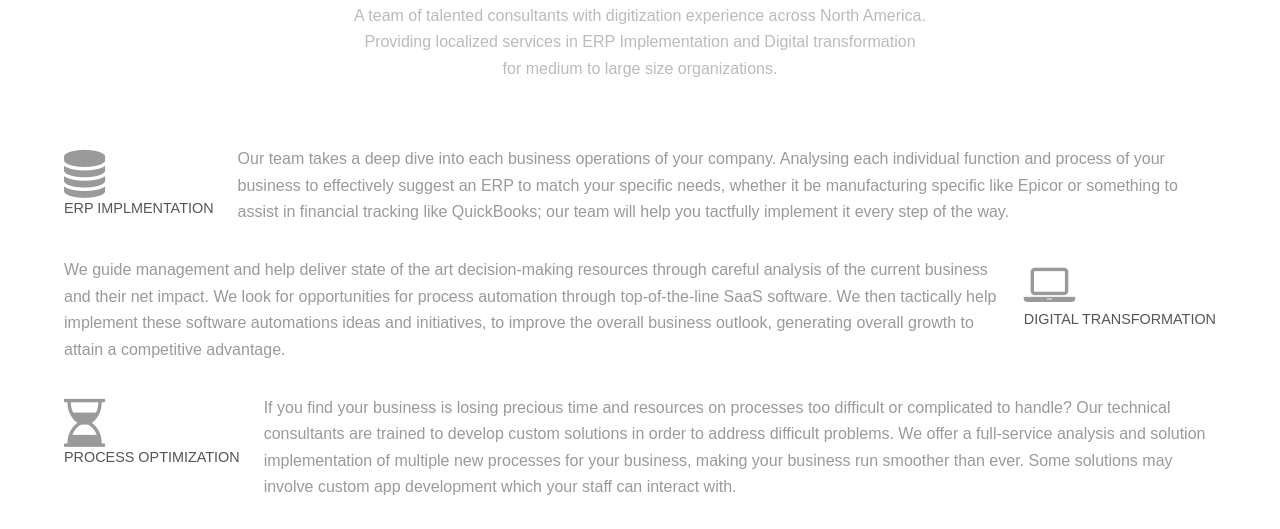
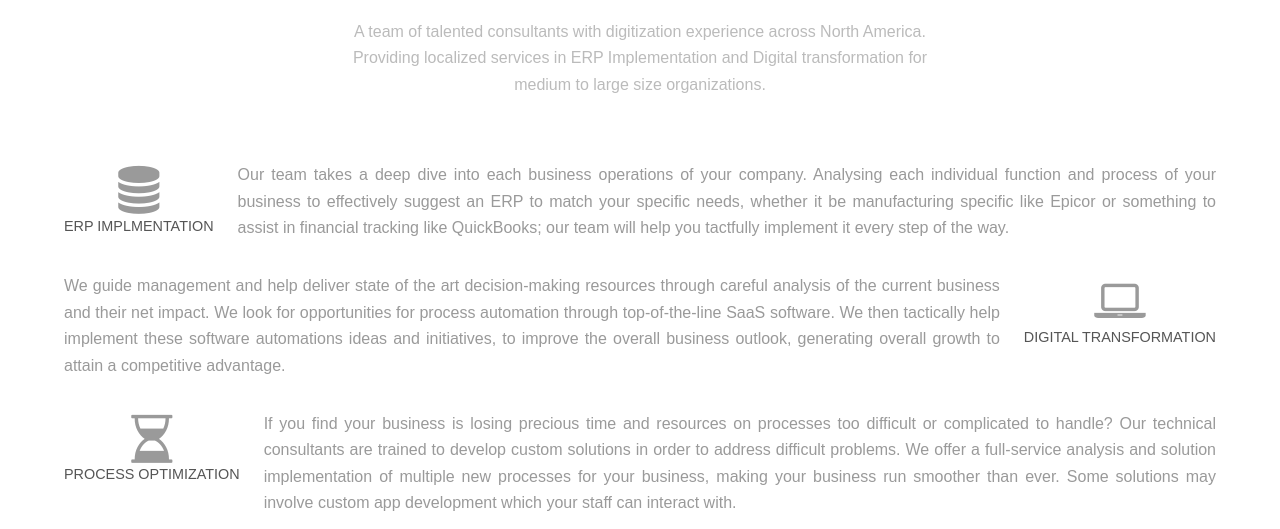
Before and after one commit to nmpereira/Andromedus.Web, a plain HTML site: page Aboutus.html in a window 1280 px wide. Shown: the part 209-738 px from the top of the page. Drawn offline with Linux system fonts and the light colour scheme; a web font is replaced by a local one.

Commit message:
Updates to Aboutus CSS

```diff
--- a/Aboutus.html
+++ b/Aboutus.html
@@ -30,35 +30,40 @@
 				<div class="inner">
 					<header class="align-center">
 						<h2>About Us</h2>
-						<p>A team of talented consultants with digitization experience across North America.<br> Providing localized services in ERP Implementation and Digital transformation<br> for medium to large size organizations.</p>
+						<div class ="iconcenter">
+						<p class="textalignment2">A team of talented consultants with digitization experience across North America. Providing localized services in ERP Implementation and Digital transformation for medium to large size organizations.</p></div>
 					</header>
 					<div class="image round left">
-						<span class="icon fas fa-database" ><br>
+						<div class ="iconcenter">
+						<span class="icon fas fa-database" ><br></div>
 							<h5>ERP IMPLMENTATION</h5>
 					</div>
-					<p>Our team takes a deep dive into each business operations of your company. Analysing each individual function and process of your business to effectively suggest an ERP to match your specific needs, whether it be manufacturing specific like Epicor or something to assist in financial tracking like QuickBooks; our team will help you tactfully implement it every step of the way.</p>
+					<p class="textalignment">Our team takes a deep dive into each business operations of your company. Analysing each individual function and process of your business to effectively suggest an ERP to match your specific needs, whether it be manufacturing specific like Epicor or something to assist in financial tracking like QuickBooks; our team will help you tactfully implement it every step of the way.</p>
 
 					<div class="image round right">
-						<span class="icon fas fa-laptop" ><br>
+						<div class ="iconcenter">
+						<span class="icon fas fa-laptop" ><br></div>
 							<h5>DIGITAL TRANSFORMATION</h5>
 
 					</div>
-					<p>We guide management and help deliver state of the art decision-making resources through careful analysis of the current business and their net impact.  We look for opportunities for process automation through top-of-the-line SaaS software. We then tactically help implement these software automations ideas and initiatives, to improve the overall business outlook, generating overall growth to attain a competitive advantage.</p>
+					<p class="textalignment">We guide management and help deliver state of the art decision-making resources through careful analysis of the current business and their net impact.  We look for opportunities for process automation through top-of-the-line SaaS software. We then tactically help implement these software automations ideas and initiatives, to improve the overall business outlook, generating overall growth to attain a competitive advantage.</p>
 
 					<div class="image round left">
-						<span class="icon fas fa-hourglass-half" ><br>
+						<div class ="iconcenter">
+							<span class="icon fas fa-hourglass-half" ><br></div>
 							<h5>PROCESS OPTIMIZATION</h5>
 					</div>
-					<p>If you find your business is losing precious time and resources on processes too difficult or complicated to handle? Our technical consultants are trained to develop custom solutions in order to address difficult problems. We offer a full-service analysis and solution implementation of multiple new processes for your business, making your business run smoother than ever. Some solutions may involve custom app development which your staff can interact with.</p>
+					<p class="textalignment">If you find your business is losing precious time and resources on processes too difficult or complicated to handle? Our technical consultants are trained to develop custom solutions in order to address difficult problems. We offer a full-service analysis and solution implementation of multiple new processes for your business, making your business run smoother than ever. Some solutions may involve custom app development which your staff can interact with.</p>
 
 
 
 					<div class="image round right">
-						<span class="icon fas fa-dollar-sign" ><br>
+						<div class ="iconcenter">
+						<span class="icon fas fa-dollar-sign" ><br></div>
 							<h5>FUND RAISING</h5>
 						<!-- <img src="images/keyboard.jpg" alt="Pic 02" style="width:150px;height:150px;" /> -->
 					</div>
-					<p>We guide you through your buy or sell side pitch. Assist and help broker your start-up mission through a variety of mediums fit for your specific needs. Whether it be by putting you in contact with the top VC firms, incubators, or angel investors in North America. Thereby, increasing the chances of a higher start-up valuation relative to other firms, and assist in building connections with the top accelerators and incubators in North America, to guide your mission and grow your valuations.</p>
+					<p class="textalignment">We guide you through your buy or sell side pitch. Assist and help broker your start-up mission through a variety of mediums fit for your specific needs. Whether it be by putting you in contact with the top VC firms, incubators, or angel investors in North America. Thereby, increasing the chances of a higher start-up valuation relative to other firms, and assist in building connections with the top accelerators and incubators in North America, to guide your mission and grow your valuations.</p>
 
 
 				</div>
@@ -70,7 +75,7 @@
 
 					<h3>Get in touch</h3>
 
-					<form action="#" method="post">
+					<form action="mailto:nikhilpereira25@gmail.com" method="post">
 
 						<div class="field half first">
 							<label for="name">Name</label>
@@ -90,7 +95,7 @@
 					</form>
 
 					<div class="copyright">
-						&copy; Untitled. Design: <a href="https://templated.co">TEMPLATED</a>. Images: <a href="https://unsplash.com">Unsplash</a>.
+						&copy;  Design: <a href="https://templated.co">TEMPLATED</a>. Images: <a href="https://unsplash.com">Unsplash</a>.
 					</div>
 
 				</div>
--- a/assets/css/main.css
+++ b/assets/css/main.css
@@ -1852,7 +1852,7 @@
 	header p {
 		color: #bbb;
 		position: relative;
-		margin: 0 0 1.5em 0;
+		margin: 0px 0 1.5em 25%;
 	}
 
 	header h2 + p {
@@ -2214,6 +2214,22 @@
 		.icon > .label {
 			display: none;
 		}
+
+.iconcenter{
+
+position: relative;
+text-align: center;
+
+}
+
+.textalignment{
+	text-align: justify;
+}
+
+.textalignment2{
+	width:50%;
+	text-align: center;
+}
 
 /* Image */
 
```
Also changed, not shown: index.html (+1 -1 lines).
